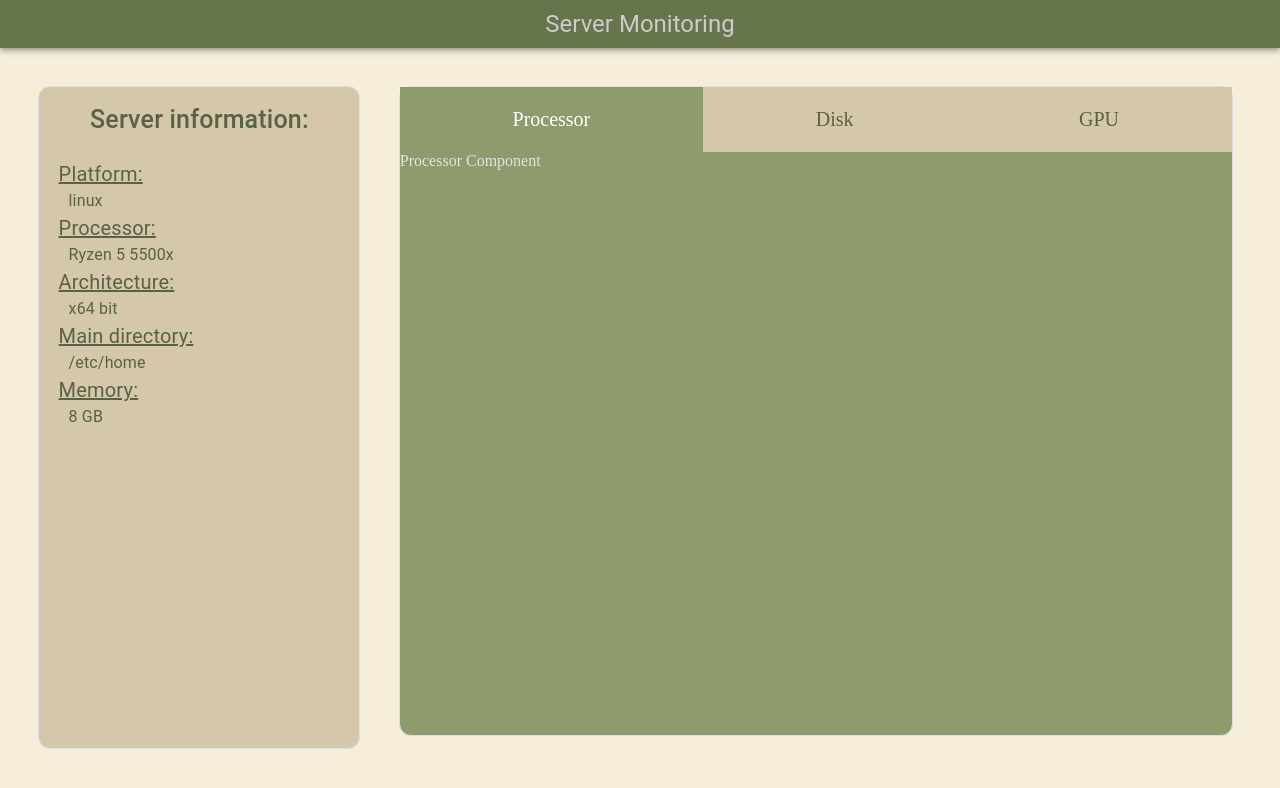
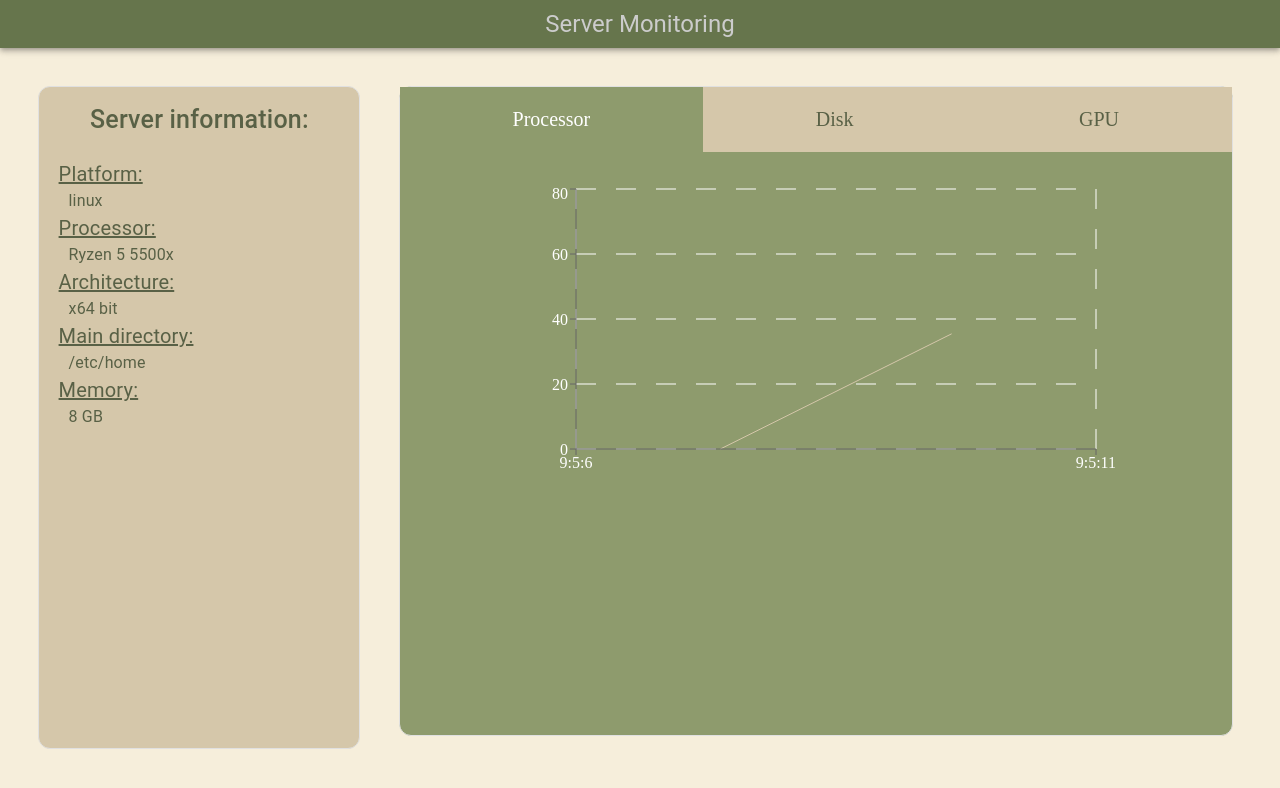
Before and after one commit to Brykl/Client-monitoring-server, a React (Vite) app in the folder client/: page / in a window 1280 px wide. Shown: the top 788 px of the page. Built offline with nearby package versions, Linux system fonts and the light colour scheme.

Commit message:
created a new component - CPU load in dynamic graphics

```diff
--- a/client/package.json
+++ b/client/package.json
@@ -16,7 +16,8 @@
     "@mui/material": "^5.16.7",
     "axios": "^1.7.4",
     "react": "^18.3.1",
-    "react-dom": "^18.3.1"
+    "react-dom": "^18.3.1",
+    "recharts": "^2.15.1"
   },
   "devDependencies": {
     "@eslint/js": "^9.9.0",
--- a/client/src/pages/component_main/ComponentsContant.tsx
+++ b/client/src/pages/component_main/ComponentsContant.tsx
@@ -1,4 +1,5 @@
 import { Box } from "@mui/material";
+import ProcessorContent from "./ProcessorContant";
 
 interface ContantProps {
     barName: 'Processor'| 'Disk' | 'GPU';
@@ -7,7 +8,6 @@ interface ContantProps {
 const ComponentsContant: React.FC<ContantProps> = ({ barName })  => {
     let contantName: 'Processor'| 'Disk' | 'GPU';
 
-    const ProcessorComponent = () => <div>Processor Component</div>;
     const DiskComponent = () => <div>Disk Component</div>;
     const GPUComponent = () => <div>GPU Component</div>;
 
@@ -15,7 +15,7 @@ const ComponentsContant: React.FC<ContantProps> = ({ barName })  => {
 
     switch (barName) {
         case "Processor":
-                componentToRender = <ProcessorComponent/>
+                componentToRender = <ProcessorContent />
                 break;
         case "Disk":
                 componentToRender = <DiskComponent/>
--- /dev/null
+++ b/client/src/pages/component_main/ProcessorContant.tsx
@@ -0,0 +1,53 @@
+import { Box } from "@mui/material";
+import { useEffect, useState } from "react";
+import { LineChart, Line, CartesianGrid, XAxis, YAxis, Tooltip } from 'recharts';
+
+
+
+
+const ProcessorContent = () => {
+
+    const getStartedTime = new Date();
+    const formatedTime = getStartedTime.getHours() + ':' + getStartedTime.getMinutes() + ':' + getStartedTime.getSeconds();
+
+    const [data, setData] = useState([
+        { name: formatedTime, value: 0 },
+    ]);
+
+    useEffect(() => {
+
+        console.log(formatedTime)
+        const interval = setInterval(() => {
+            const getNewTime = new Date();
+    const formatedTime = getNewTime.getHours() + ':' + getNewTime.getMinutes() + ':' + getNewTime.getSeconds();
+            setData((prevData) => [
+                ...prevData,
+                { name: `${formatedTime}`, value: Math.random() * 100 },
+            ]);
+        }, 5000);
+
+        return () => clearInterval(interval);
+    }, []);
+
+    const processorChart = (
+        <LineChart width={600} height={300} data={data} margin={{ top: 5, right: 20, bottom: 5, left: 0 }}>
+    <Line type="monotone" dataKey="value" stroke="#d5c7aa" />
+    <CartesianGrid  stroke="#ffff" strokeDasharray="20 20" />
+    <XAxis dataKey="name" tick={{fill: '#ffff'}}/>
+    <YAxis tick={{fill: '#ffff'}}/>
+    <Tooltip />
+  </LineChart>
+    )
+
+    return (
+        <>
+        <Box sx={{height: '100%', width: '100%', display: 'flex', justifyContent: 'center', alignItems: 'center', marginTop: 4}}>
+            <Box>
+                {processorChart}
+            </Box>
+        </Box>
+        </>
+    )
+}
+
+export default ProcessorContent;
```
Also changed, not shown: 1 other file (tests, documents, lock files or other folders).
